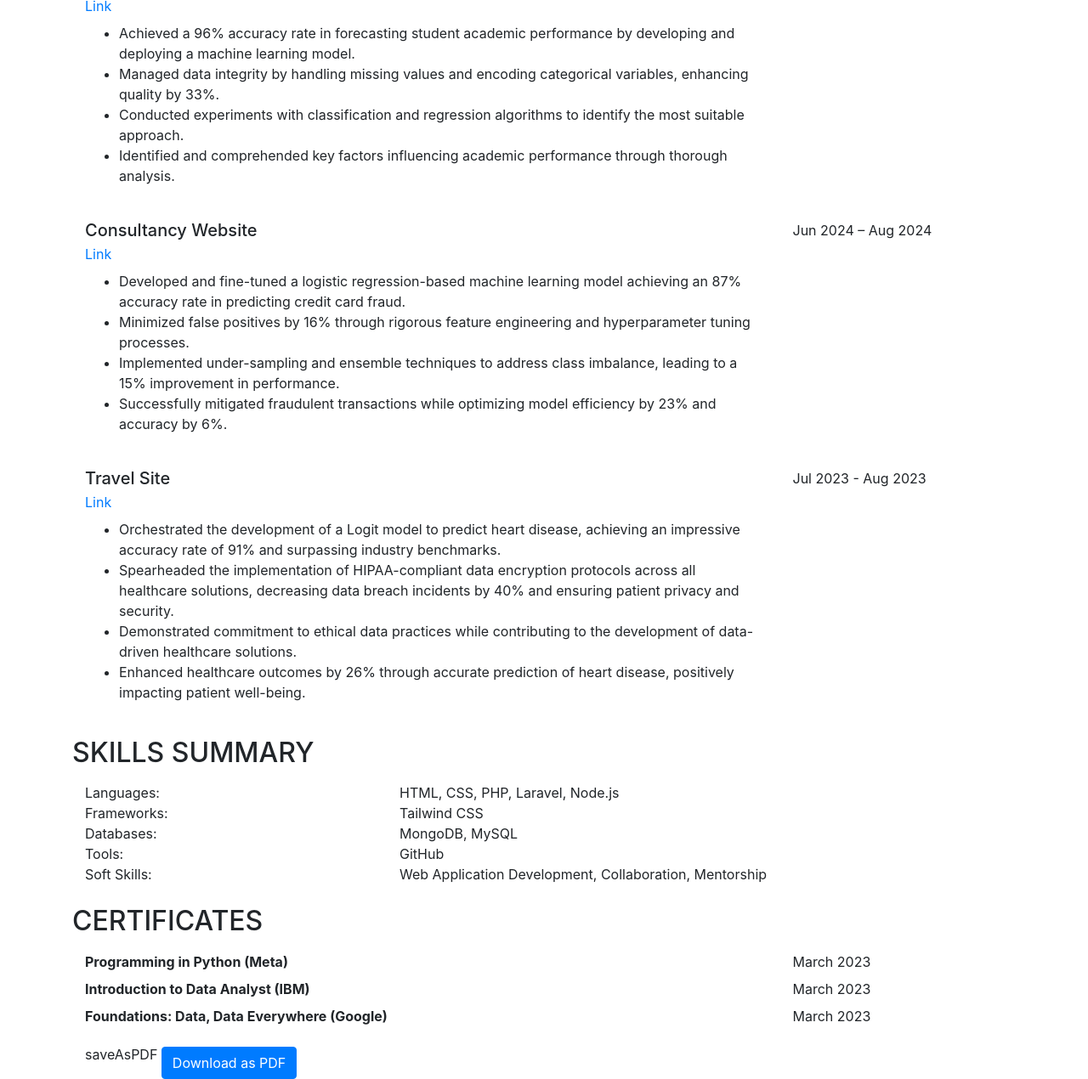
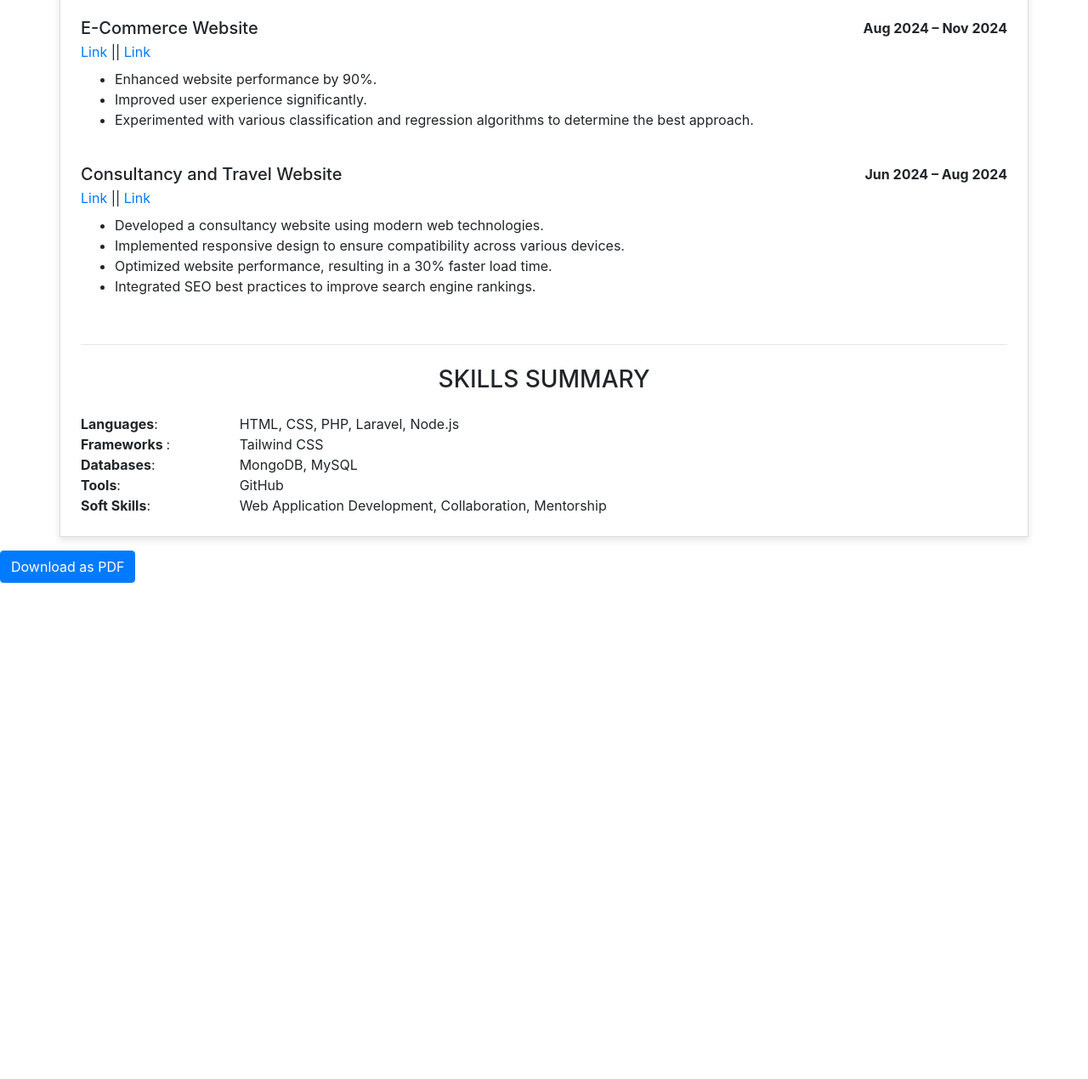
Before and after one commit to NbN-Raja/Portfolio, a website: page index2.html in a window 1280 px wide. Shown: the part 792-2062 px from the top of the page at 85% size. After the commit the page ends 1478 px from the top, so only its background shows below. Drawn offline with nearby package versions, Linux system fonts and the light colour scheme.

Commit message:
Updated Cv design

```diff
--- a/index2.html
+++ b/index2.html
@@ -1,35 +1,48 @@
 <!DOCTYPE html>
 <html lang="en">
   <head>
-    <!-- Required meta tags -->
     <meta charset="utf-8" />
     <meta name="viewport" content="width=device-width, initial-scale=1, shrink-to-fit=no" />
-    <!-- Favicons -->
     <link href="assets/img/port (2).jpg" rel="icon" />
     <link href="assets/img/port (2).jpg" rel="apple-touch-icon" />
-    <!-- Bootstrap CSS -->
     <link
       rel="stylesheet"
       href="https://cdn.jsdelivr.net/npm/bootstrap@4.3.1/dist/css/bootstrap.min.css"
       integrity="sha384-ggOyR0iXCbMQv3Xipma34MD+dH/1fQ784/j6cY/iJTQUOhcWr7x9JvoRxT2MZw1T"
       crossorigin="anonymous"
     />
-
     <title>CV-Nabin Raj Chhetri</title>
     <style>
       .text-center {
         text-align: center;
       }
+      .body {
+        font-family: Arial, sans-serif;
+        line-height: 1.6;
+        font-size: 10px;
+      }
     </style>
   </head>
   <body>
-    <div class="container">
+    <div
+      class="container px-4 py-4"
+      style="margin-top: 20px; border: 1px solid #ddd; box-shadow: 0 4px 8px rgba(0, 0, 0, 0.1)"
+    >
+      <div class="row justify-content-center align-items-center g-2">
+        <div class="col">
           <h1 class="">Nabin Raj Chhetri</h1>
-      <p class="contact">
-        Ratnanagar-Tandi, Nepal <br />
-        Phone: +977 9865022904 | Email: nabin.raj.chhetri@gmail.com <br />
-        <a href="https://www.linkedin.com/in/nabin-raj-xettri-032667154/">LinkedIn</a>
-      </p>
+          <a href="https://www.linkedin.com/in/nabin-raj-xettri-032667154/">LinkedIn</a> |
+          <a href="https://www.facebook.com/nabin.raj.chhetri/">Facebook</a>|
+          <a href="https://github.com/NbN-Raja">Github</a>
+
+          <br />
+        </div>
+        <div class="col text-right">
+          <p style="margin: 0">nabin.raj.chhetri@gmail.com <br /></p>
+          <p>+977 9865022904 |</p>
+          <p>Ratnanagar-Tandi, Nepal</p>
+        </div>
+      </div>
 
       <hr />
 
@@ -67,166 +80,116 @@
           <strong>Bakulahar Chowk, Nepal</strong>
           <p>
             <span>| 2004 – 2015</span>
-      <h2 class="text-center">Work Experience</h2>
+          </p>
         </div>
       </div>
 
       <hr />
-      <h2 style="text-align: center">Work Experience</h2>
+      <h3 style="text-align: center">Work Experience</h3>
+      <div class="row">
         <div class="container work-experience">
           <div class="experience-entry">
-          <strong>Backend Developer</strong>, Paradise Info Tech, Bharatpur, Nepal | Jan 2024 – Sep 2024
+            <div class="row">
+              <div class="col-md-6">
+                <strong>Backend Developer</strong>, <a href="https://paradiseit.com.np/">Paradise Info Tech</a> |
+                Bharatpur, Nepal <br />
+              </div>
+              <div class="col-md-6 text-right"><strong>Sep 2023 – Dec 2024</strong></div>
               <ul>
+                <li>Worked on various projects, including a web application for inventory management.</li>
+                <li>Collaborated with senior developers to design and implement new features.</li>
                 <li>Developed and maintained web applications using Laravel, improving application performance.</li>
                 <li>Mentored and trained three junior developers, increasing team productivity by 20%.</li>
               </ul>
             </div>
+          </div>
           <div class="experience-entry">
-          <strong>Intern</strong>, Astranix, Bharatpur, Nepal | Aug 2022 – Jan 2023
+            <div class="row">
+              <div class="col-md-6">
+                <strong>Intern</strong>, <a href="https://astranix.com/">Astranix</a> , Bharatpur, Nepal |
+              </div>
+              <div class="col-md-6 text-right"><strong>Aug 2022 – Jan 2023</strong></div>
               <ul>
                 <li>Collaborated with senior developers to design a user management system.</li>
                 <li>Learned backend development using Node.js.</li>
               </ul>
             </div>
           </div>
+        </div>
+      </div>
+      <hr />
 
-      <h2 class="text-uppercase mt-4">Projects</h2>
+      <h3 class="text-uppercase mt-4 text-center">Projects</h3>
+      <div class="row">
         <div class="container mt-3">
           <div class="row mb-4">
             <div class="col-md-9">
               <h5 class="mb-1">E-Commerce Website</h5>
-            <a href="https://sierra.com.np/" class="text-primary">Link</a>
+              <a href="https://sierra.com.np/" class="text-primary">Link</a> ||
+              <a href="https://mobileandsolution.com/" class="text-primary">Link</a>
               <ul class="mt-2">
+                <li>Enhanced website performance by 90%.</li>
+                <li>Improved user experience significantly.</li>
                 <li>
-                Achieved a 96% accuracy rate in forecasting student academic performance by developing and deploying a
-                machine learning model.
-              </li>
-              <li>
-                Managed data integrity by handling missing values and encoding categorical variables, enhancing quality
-                by 33%.
-              </li>
-              <li>
-                Conducted experiments with classification and regression algorithms to identify the most suitable
-                approach.
-              </li>
-              <li>
-                Identified and comprehended key factors influencing academic performance through thorough analysis.
+                  Experimented with various classification and regression algorithms to determine the best approach.
                 </li>
               </ul>
             </div>
             <div class="col-md-3 text-end">
-            <p class="fw-bold">Aug 2024 – Nov 2024</p>
+              <p class="fw-bold text-right"><strong>Aug 2024 – Nov 2024</strong></p>
             </div>
           </div>
 
           <div class="row mb-4">
             <div class="col-md-9">
-            <h5 class="mb-1">Consultancy Website</h5>
-            <a href="https://fusion.edu.np/" class="text-primary">Link</a>
+              <h5 class="mb-1">Consultancy and Travel Website</h5>
+              <a href="https://fusion.edu.np/" class="text-primary">Link</a> ||
+              <a href="https://kingfishertourism.com/" class="text-primary">Link</a>
               <ul class="mt-2">
-              <li>
-                Developed and fine-tuned a logistic regression-based machine learning model achieving an 87% accuracy
-                rate in predicting credit card fraud.
-              </li>
-              <li>
-                Minimized false positives by 16% through rigorous feature engineering and hyperparameter tuning
-                processes.
-              </li>
-              <li>
-                Implemented under-sampling and ensemble techniques to address class imbalance, leading to a 15%
-                improvement in performance.
-              </li>
-              <li>
-                Successfully mitigated fraudulent transactions while optimizing model efficiency by 23% and accuracy by
-                6%.
-              </li>
+                <li>Developed a consultancy website using modern web technologies.</li>
+                <li>Implemented responsive design to ensure compatibility across various devices.</li>
+                <li>Optimized website performance, resulting in a 30% faster load time.</li>
+                <li>Integrated SEO best practices to improve search engine rankings.</li>
               </ul>
             </div>
             <div class="col-md-3 text-end">
-            <p class="fw-bold">Jun 2024 – Aug 2024</p>
+              <p class="fw-bold text-right"><strong>Jun 2024 – Aug 2024</strong></p>
             </div>
-        </div>
-
-        <div class="row mb-4">
-          <div class="col-md-9">
-            <h5 class="mb-1">Travel Site</h5>
-            <a href="https://kingfishertourism.com/" class="text-primary">Link</a>
-            <ul class="mt-2">
-              <li>
-                Orchestrated the development of a Logit model to predict heart disease, achieving an impressive accuracy
-                rate of 91% and surpassing industry benchmarks.
-              </li>
-              <li>
-                Spearheaded the implementation of HIPAA-compliant data encryption protocols across all healthcare
-                solutions, decreasing data breach incidents by 40% and ensuring patient privacy and security.
-              </li>
-              <li>
-                Demonstrated commitment to ethical data practices while contributing to the development of data-driven
-                healthcare solutions.
-              </li>
-              <li>
-                Enhanced healthcare outcomes by 26% through accurate prediction of heart disease, positively impacting
-                patient well-being.
-              </li>
-            </ul>
-          </div>
-          <div class="col-md-3 text-end">
-            <p class="fw-bold">Jul 2023 - Aug 2023</p>
           </div>
         </div>
       </div>
 
-      <h2 class="text-uppercase mt-4">Skills Summary</h2>
+      <hr />
+
+      <h3 class="text-uppercase mt-4 text-center">Skills Summary</h3>
+      <div class="row">
         <div class="container mt-3">
           <div class="row">
-          <div class="col-md-4 fw-bold">Languages:</div>
+            <div class="col-md-2 fw-bold"><strong>Languages</strong>:</div>
             <div class="col-md-8">HTML, CSS, PHP, Laravel, Node.js</div>
           </div>
           <div class="row">
-          <div class="col-md-4 fw-bold">Frameworks:</div>
+            <div class="col-md-2 fw-bold"><strong>Frameworks </strong> :</div>
             <div class="col-md-8">Tailwind CSS</div>
           </div>
           <div class="row">
-          <div class="col-md-4 fw-bold">Databases:</div>
+            <div class="col-md-2 fw-bold"><strong>Databases</strong>:</div>
             <div class="col-md-8">MongoDB, MySQL</div>
           </div>
           <div class="row">
-          <div class="col-md-4 fw-bold">Tools:</div>
+            <div class="col-md-2 fw-bold"><strong>Tools</strong>:</div>
             <div class="col-md-8">GitHub</div>
           </div>
           <div class="row">
-          <div class="col-md-4 fw-bold">Soft Skills:</div>
+            <div class="col-md-2 fw-bold"><strong>Soft Skills</strong>:</div>
             <div class="col-md-8">Web Application Development, Collaboration, Mentorship</div>
           </div>
         </div>
-
-      <h2 class="text-uppercase mt-4">Certificates</h2>
-      <div class="container mt-3">
-        <div class="row mb-2">
-          <div class="col-md-9">
-            <strong>Programming in Python (Meta)</strong>
       </div>
-          <div class="col-md-3 text-end fw-bold">March 2023</div>
     </div>
-        <div class="row mb-2">
-          <div class="col-md-9">
-            <strong>Introduction to Data Analyst (IBM)</strong>
-          </div>
-          <div class="col-md-3 text-end fw-bold">March 2023</div>
-        </div>
-        <div class="row mb-2">
-          <div class="col-md-9">
-            <strong>Foundations: Data, Data Everywhere (Google)</strong>
-          </div>
-          <div class="col-md-3 text-end fw-bold">March 2023</div>
-        </div>
-
-        saveAsPDF
-    <!-- jsPDF library -->
+  </body>
   <button onclick="saveAsPDF()" class="btn btn-primary mt-3">Download as PDF</button>
   <script src="https://cdnjs.cloudflare.com/ajax/libs/jspdf/2.5.1/jspdf.umd.min.js"></script>
-    <!-- Optional JavaScript -->
-    <!-- jQuery first, then Popper.js, then Bootstrap JS -->
   <script
     src="https://code.jquery.com/jquery-3.3.1.slim.min.js"
     integrity="sha384-q8i/X+965DzO0rT7abK41JStQIAqVgRVzpbzo5smXKp4YfRvH+8abtTE1Pi6jizo"
@@ -243,30 +206,22 @@
     crossorigin="anonymous"
   ></script>
   <script>
-      // Function to save the resume as a PDF using jsPDF library
     function saveAsPDF() {
       const { jsPDF } = window.jspdf;
       const doc = new jsPDF();
-        const elementHTML = document.querySelector('.container').innerHTML;
+      const elementHTML = document.querySelector(".container").innerHTML;
       const specialElementHandlers = {
-          '#elementH': function (element, renderer) {
+        "#elementH": function (element, renderer) {
           return true;
-          }
+        },
       };
 
       doc.fromHTML(elementHTML, 15, 15, {
         width: 170,
-          elementHandlers: specialElementHandlers
+        elementHandlers: specialElementHandlers,
       });
 
-        doc.save('resume.pdf');
+      doc.save("resume.pdf");
     }
   </script>
-
-    <script>
-      function saveAsPDF() {
-        window.print(); // Opens the print dialog to save the page as PDF
-      }
-    </script>
-  </body>
 </html>
```
Lines whose indentation alone changed are shown as unchanged.
